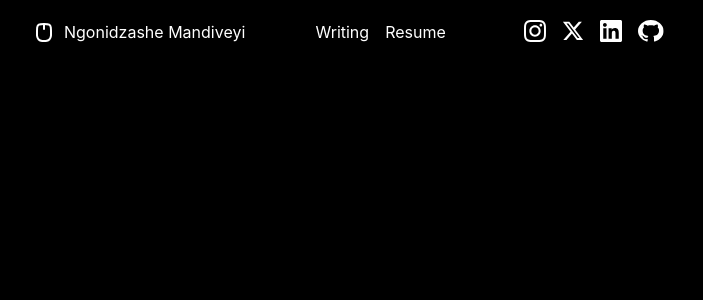
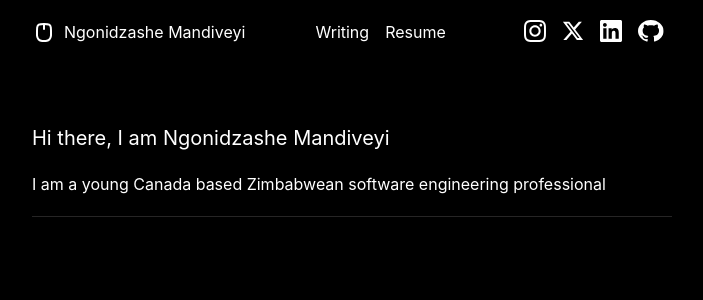
Before and after one commit to nmandiveyi/portfolio, a React (Create React App) app: page / in a window 1280 px wide. Shown: the top 300 px of the page, without its empty margins (288-991 px from the left). Built offline with nearby package versions, Linux system fonts and the light colour scheme; a web font is replaced by a local one.

Commit message:
add intro

```diff
--- a/src/App.tsx
+++ b/src/App.tsx
@@ -1,6 +1,8 @@
 import React from 'react';
 import './index.css';
 import NavBar from './components/NavBar';
+import Intro from './components/Intro';
+import { Divider } from './components/Divider';
 
 
 
@@ -8,6 +10,8 @@ function App() {
   return (
       <div className='bg-primary col-span-6 col-start-4'>
         <NavBar />
+        <Intro />
+        <Divider />
       </div>
   );
 }
--- /dev/null
+++ b/src/components/Divider.tsx
@@ -0,0 +1,7 @@
+import React, { InputHTMLAttributes, StyleHTMLAttributes } from 'react'
+
+export function Divider() {
+  return (
+    <div className="border-t col-span-6 col-start-4 mt-5" style={{ borderColor: "#262525" }}></div>
+  )
+}
--- /dev/null
+++ b/src/components/Intro.tsx
@@ -0,0 +1,16 @@
+import React from 'react'
+
+function Intro() {
+  return (
+    <div className='flex flex-col col-span-6 col-start-4 mt-20'>
+      <div className='text-xl'>
+        Hi there, I am Ngonidzashe Mandiveyi
+      </div>
+      <div style={{ paddingTop: '20px'}}>
+        I am a young Canada based Zimbabwean software engineering professional
+      </div>
+    </div>
+  )
+}
+
+export default Intro
```
